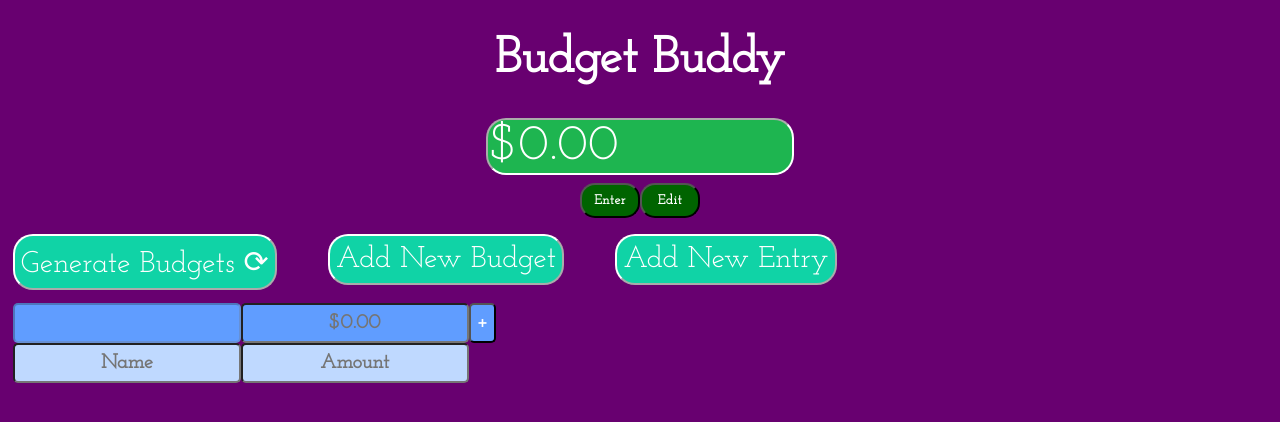
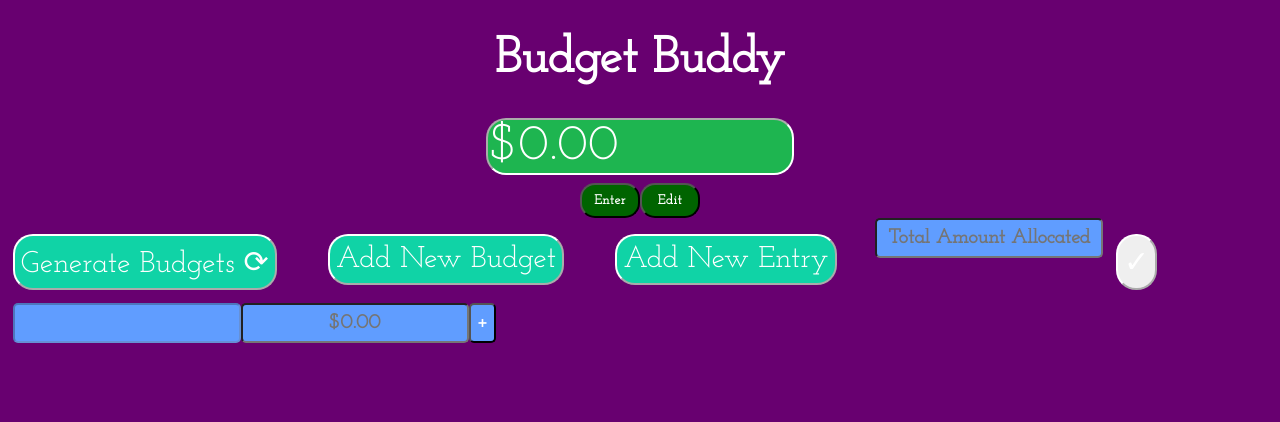
Before and after one commit to gauriramesh/budgetbuddy, a React (Create React App) app: page / in a window 1280 px wide. Shown: the top 422 px of the page. Built offline with nearby package versions, Linux system fonts and the light colour scheme.

Commit message:
Added Total Amount Allocated and handler

```diff
--- a/src/App.js
+++ b/src/App.js
@@ -39,6 +39,7 @@ class OverallBalance extends Component {
     this.updateOverallBalance = this.updateOverallBalance.bind(this);
     this.handleCategoryButtonClick = this.handleCategoryButtonClick.bind(this);
     this.handleAddBudgetClick = this.handleAddBudgetClick.bind(this);
+    this.handleBudgetAllocation = this.handleBudgetAllocation.bind(this);
 
     };
 
@@ -107,6 +108,26 @@ handleAddBudgetClick() {
 }
 
 
+handleBudgetAllocation() {
+    //TODO: Fix this so that it doesn't re-subtract old budgets when you change it.
+    console.log("Starting budget allocation handler!");
+    var allocations = document.getElementsByClassName("BudgetAllocation");
+    var allocationArray = Array.prototype.slice.call(allocations);
+    var allocationsArray = allocationArray.map((allocation) => allocation.value);
+
+
+    allocationsArray.forEach((element) => {
+        if (this.moneyIsValidated(element) === true) {
+            let oldCurrency = Number(this.state.overallBalance.replace(/[^0-9.||-]+/g, ""));
+            console.log(oldCurrency);
+            let allocation = Number(element.replace(/[^0-9.||-]+/g, ""));
+            console.log(allocation);
+            this.setState({overallBalance: (oldCurrency - allocation).toString()});
+        }
+    });
+}
+
+
 
 
     render() {
@@ -124,10 +145,10 @@ handleAddBudgetClick() {
                 <CategoryButton handleClick={this.handleCategoryButtonClick} name="Generate Budgets &#10227;" color="#10d3a6"/>
                 <CategoryButton handleClick={this.handleAddBudgetClick} name="Add New Budget" color="#10d3a6"/>
                 <CategoryButton handleClick={null} name="Add New Entry" color="#10d3a6"/>
-                {this.state.showBudgets ? <Budget balance={this.state.overallBalance}/> : null}
+                {this.state.showBudgets ? <Budget balance={this.state.overallBalance} handleBudgetAllocation={(e) => this.handleBudgetAllocation(e)}/> : null}
                 {
                     this.state.budgets.map((item) => (
-                        <Budget balance={this.state.overallBalance}/>
+                        <Budget balance={this.state.overallBalance} handleBudgetAllocation={this.handleBudgetAllocation}/>
                     ))
                 }
 
--- a/src/Budget.js
+++ b/src/Budget.js
@@ -3,8 +3,8 @@ import React, { Component } from 'react';
 function Budget(props) {
         return (
             <div>
+                <BudgetAllocation handleBudgetAllocation={props.handleBudgetAllocation}/>
                 <BudgetTitle balance={props.balance} addEntry={props.addEntry}/>
-                <CategoryEntry color="#bfd9ff"/>
             </div>
         );
 }
@@ -16,6 +16,15 @@ function BudgetTitle(props) {
             <input className="CategoryBalance" placeholder={props.balance}/>
             <button className="CategoryBalance" onClick={props.addEntry}> &#43; </button>
         </div>
+    );
+}
+
+function BudgetAllocation(props) {
+    return(
+      <div>
+          <input className="CategoryBalance BudgetAllocation" placeholder="Total Amount Allocated"/>
+          <button className="CategoryButton" type="button" onClick={props.handleBudgetAllocation}> 	&#10003; </button>
+      </div>
     );
 }
 
```
